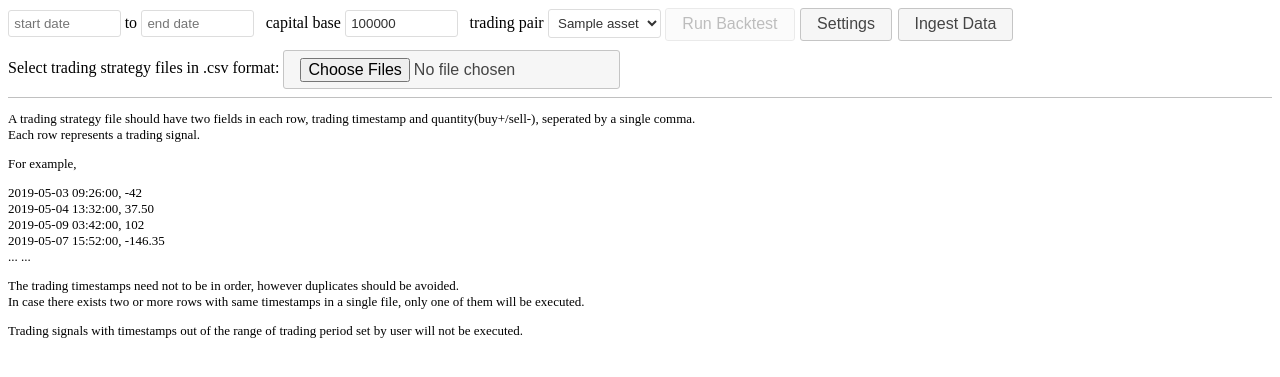
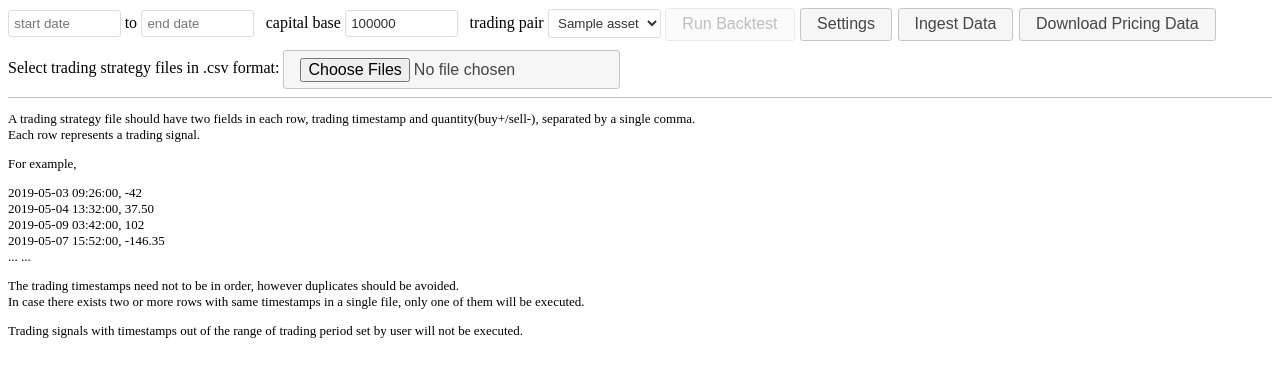
Before and after one commit to MarikoKujo/Crypto-Back-testing-Platform, a Django app: template backtester/testapp/templates/testapp/index.html in a window 1280 px wide. Shown: the top 377 px of the page. Run offline with Django 3.2, Linux system fonts and the light colour scheme; the template is opened without the code that fills it: most values are stand-ins (such as "Sample title", 1, 10 or a date in 2020); parts of the project's set-up code (start-up, migrations or seed data) failed here and were passed over; some libraries are stand-ins or nearby versions.

Commit message:
Add button and dialog for downloading pricing data

```diff
--- a/backtester/testapp/static/testapp/js/setparam.js
+++ b/backtester/testapp/static/testapp/js/setparam.js
@@ -159,7 +159,7 @@ $( function() {
   ingbutton.button().on( "click", function() {
     // disable buttons
     ingbutton.button("option", "disabled", true);
-    $( "#submitparams ").prop("disabled", "true");
+    $( "#submitparams" ).prop("disabled", "true");
     inginfo.attr("style", "color:black;");
     inginfo.html("Ingesting data... Please do not close the page");
 
@@ -176,8 +176,25 @@ $( function() {
       inginfo.html(data);
       // enable buttons
       ingbutton.button("option", "disabled", false);
-      $( "#submitparams ").removeAttr('disabled');
+      $( "#submitparams" ).removeAttr('disabled');
     });
+  });
+});
+
+// Download prepared pricing data
+$( function() {
+  dialog = $( "#dialog-getdata" ).dialog({
+    autoOpen: false,
+    resizable: false,
+    height: "auto",
+    width: "auto",
+    modal: true
+  });
+
+  $( ".getdatabutton" ).button();
+
+  $( "#getdata" ).button().on( "click", function() {
+    dialog.dialog( "open" );
   });
 });
 
--- a/backtester/testapp/templates/testapp/index.html
+++ b/backtester/testapp/templates/testapp/index.html
@@ -29,9 +29,9 @@
 <body>
     {% if error_message %}<p><strong style="color:red;">{{ error_message }}</strong></p>{% endif %}
     <form id="backtestparams" action="{% url 'testapp:processing' %}" enctype="multipart/form-data" method="post">{% csrf_token %}
-        <input type="text" id="from" name="from" style="width:100px;" class="text ui-widget-content ui-corner-all" placeholder="start date" required readonly />
+        <input type="text" id="from" name="from" style="width:100px;" class="text ui-widget-content ui-corner-all" placeholder="start date" required />
     	<label for="to">to</label>
-		<input type="text" id="to" name="to" style="width:100px;" class="text ui-widget-content ui-corner-all" placeholder="end date" required readonly />
+		<input type="text" id="to" name="to" style="width:100px;" class="text ui-widget-content ui-corner-all" placeholder="end date" required />
         <label for="capital">&nbsp; capital base</label>
         <input type="text" id="capital" name="capital" style="width:100px;" class="text ui-widget-content ui-corner-all" value="100000"
         required pattern="[0-9]*[.]?[0-9]+" title="positive number with or without decimals" />
@@ -46,6 +46,7 @@
         <input type="text" style="display:none;" name="commamount" id="commamount" value="0.1" />
         <button type="button" id="settings">Settings</button>
         <button type="button" id="ingest" data-url="{% url 'testapp:ingest' %}">Ingest Data</button>
+        <button type="button" id="getdata">Download Pricing Data</button>
         <br>
         <label id="infolabel" for="strategies">Select trading strategy files in .csv format:</label>
         <input type="file" id="strategies" name="strategies" accept=".csv" multiple />
@@ -56,7 +57,7 @@
     <hr>
 
     <div style="font-size:small">
-        <p>A trading strategy file should have two fields in each row, trading timestamp and quantity(buy+/sell-), seperated by a single comma.<br>Each row represents a trading signal.</p>
+        <p>A trading strategy file should have two fields in each row, trading timestamp and quantity(buy+/sell-), separated by a single comma.<br>Each row represents a trading signal.</p>
         <p>For example,</p>
         <p> 2019-05-03 09:26:00, -42<br>
             2019-05-04 13:32:00, 37.50<br>
@@ -82,5 +83,17 @@
         </form>
     </div>
 
+    <div id="dialog-getdata" title="Download Pricing Data">
+        <p>Prepared data is available from 2018-10-14 to {{ max_to }}.</p>
+        <p>To download data, please ingest data first.</p>
+        <p>Click to download:</p>
+        {% for asset in assets %}
+            <form action="{% url 'testapp:getdata' %}" method="get" style="display:inline;">
+                <input type="text" name="pair" style="display:none;" value="{{ asset }}" />
+                <button type="submit" class="getdatabutton">{{ asset }}</button>
+            </form>
+        {% endfor %}
+    </div>
+
 </body>
 </html>
```
